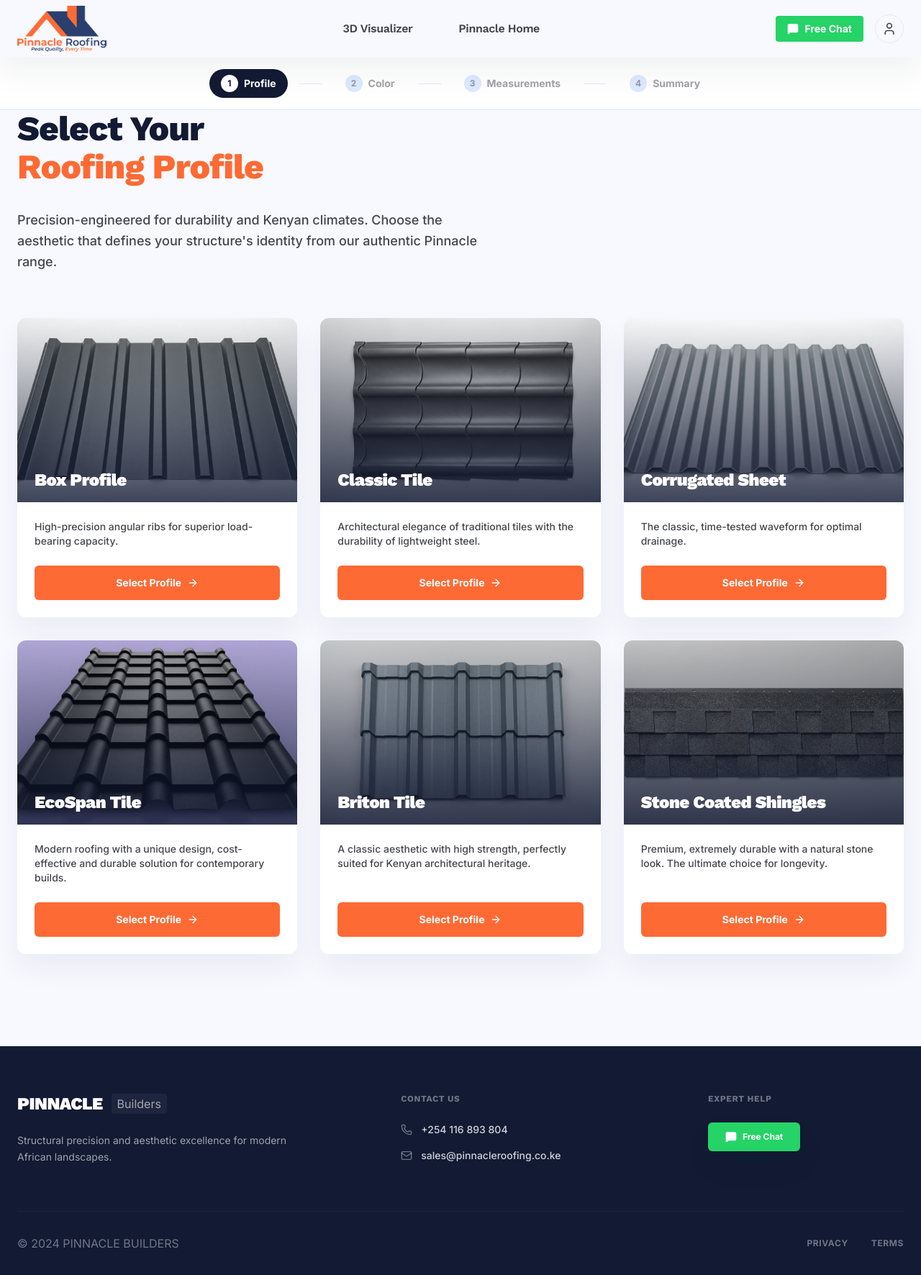
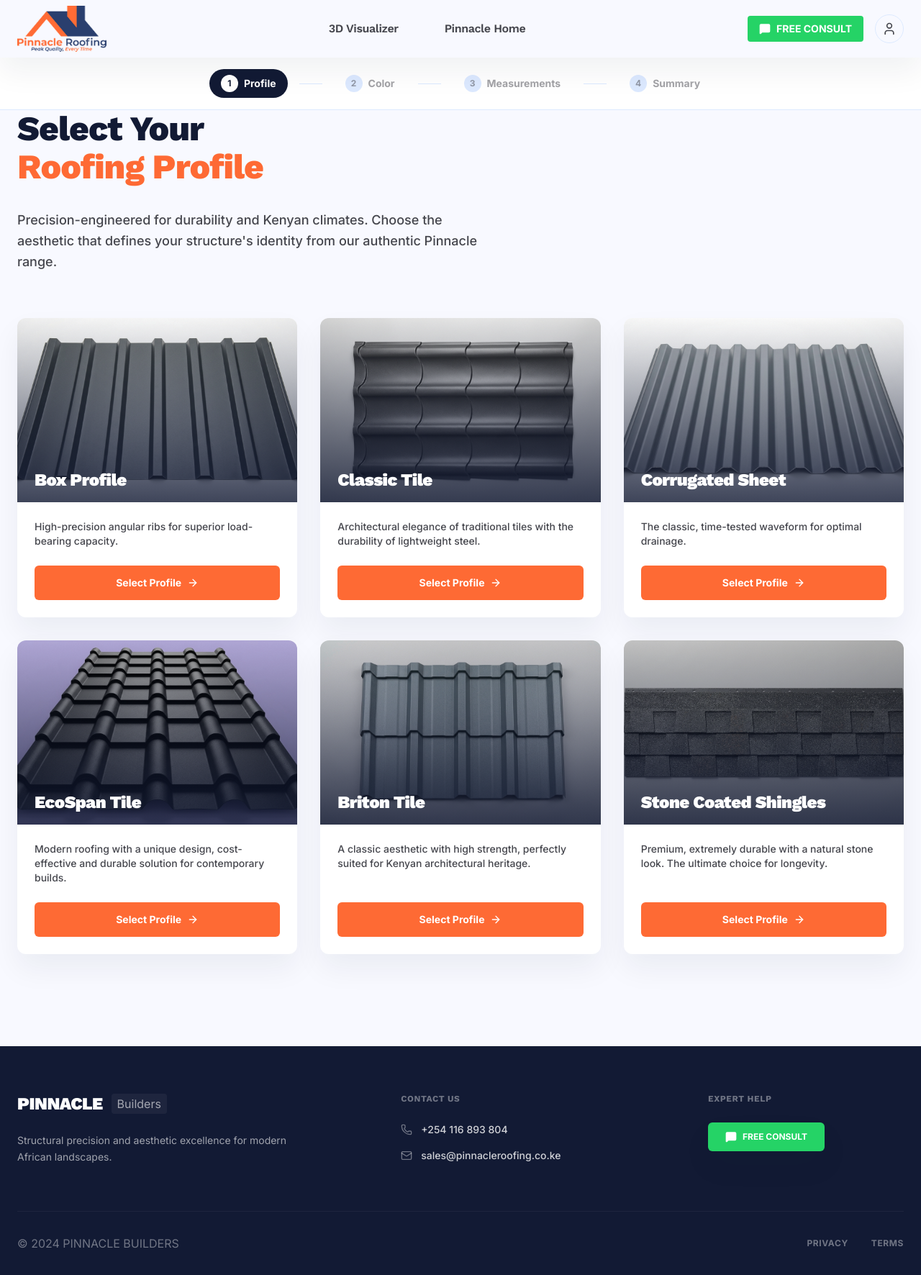
Before and after one commit to bnyawallow/roof-planner, a React (Vite) app: page / in a window 1280 px wide. Shown: the whole page at 72% size. Built offline with nearby package versions, Linux system fonts and the light colour scheme.

Commit message:
ui: rename WhatsApp CTA to FREE CONSULT

```diff
--- a/src/components/Footer.tsx
+++ b/src/components/Footer.tsx
@@ -47,7 +47,7 @@
               className="inline-flex items-center gap-2 bg-whatsapp-green hover:brightness-110 text-white px-6 py-3 rounded-md font-bold text-xs transition-all active:scale-95 shadow-ambient font-sans"
             >
               <MessageSquare className="w-4 h-4 fill-current" />
-              Free Chat
+              FREE CONSULT
             </a>
           </div>
         </div>
--- a/src/components/Navbar.tsx
+++ b/src/components/Navbar.tsx
@@ -41,7 +41,7 @@
             rel="noopener noreferrer"
             className="hidden md:flex items-center gap-2 bg-whatsapp-green text-white px-4 py-2 rounded-sm font-bold text-sm font-sans transition-all duration-300 hover:-translate-y-0.5 hover:shadow-md hover:bg-[#20bd5a] active:scale-95">
             <MessageSquare className="w-4 h-4 fill-current" />
-            Free Chat
+            FREE CONSULT
           </a>
           <button className="w-10 h-10 rounded-full border border-surface-container-high flex items-center justify-center text-on-surface-variant hover:bg-surface-container-low transition-colors">
             <svg xmlns="http://www.w3.org/2000/svg" width="20" height="20" viewBox="0 0 24 24" fill="none" stroke="currentColor" strokeWidth="2" strokeLinecap="round" strokeLinejoin="round"><path d="M19 21v-2a4 4 0 0 0-4-4H9a4 4 0 0 0-4 4v2"/><circle cx="12" cy="7" r="4"/></svg>
--- a/src/components/Summary.tsx
+++ b/src/components/Summary.tsx
@@ -481,7 +481,7 @@
                 rel="noopener noreferrer"
                 className="bg-whatsapp-green w-full py-4 rounded-md flex items-center justify-center gap-3 transition-all duration-300 hover:-translate-y-1 hover:shadow-xl hover:bg-[#20bd5a] active:scale-95 shadow-ambient group">
                 <MessageSquare className="w-6 h-6 fill-current group-hover:scale-110 transition-transform" />
-                <span className="font-bold text-sm font-sans">Free Chat</span>
+                <span className="font-bold text-sm font-sans">FREE CONSULT</span>
               </a>
             </div>
             <div className="mt-auto pt-12">
```
